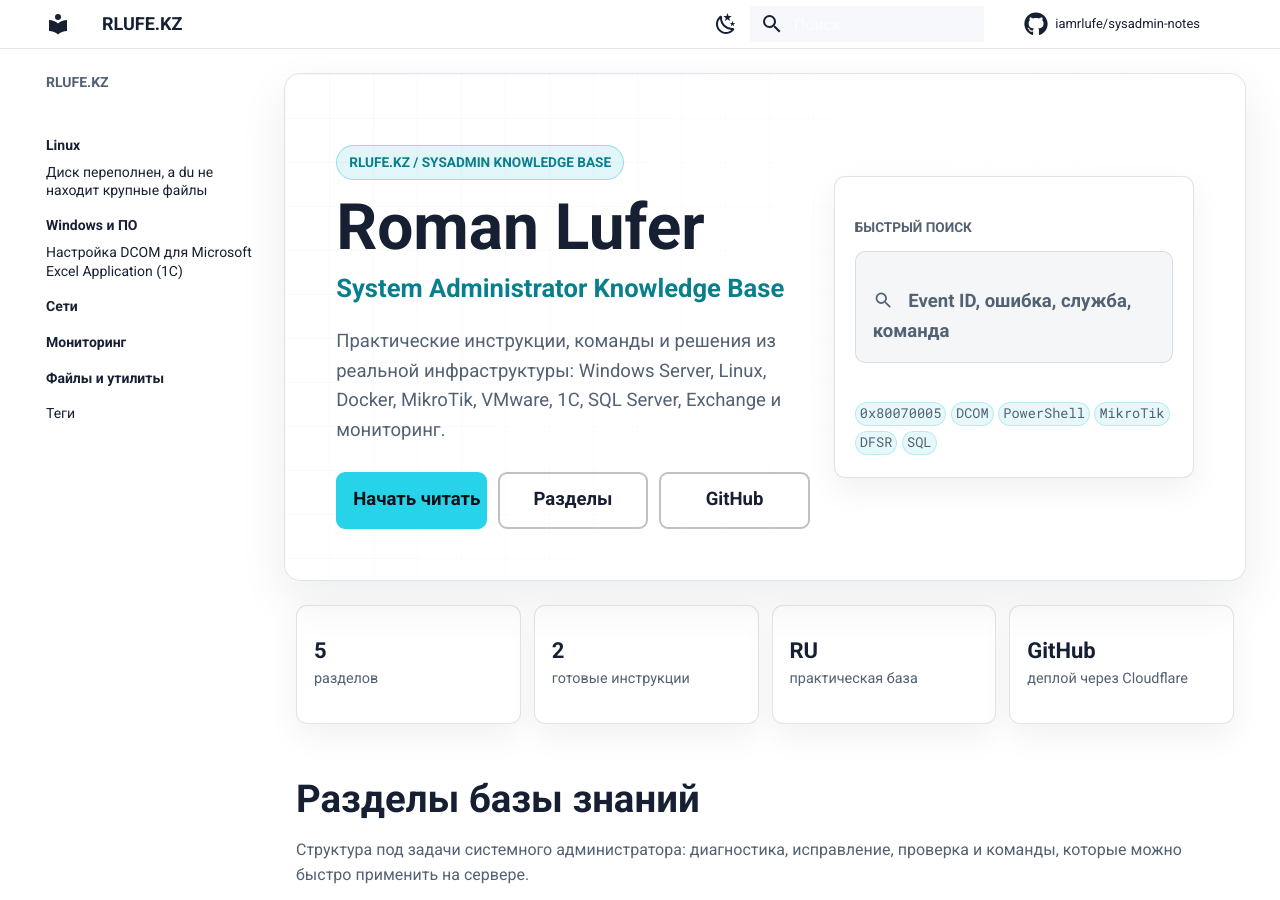
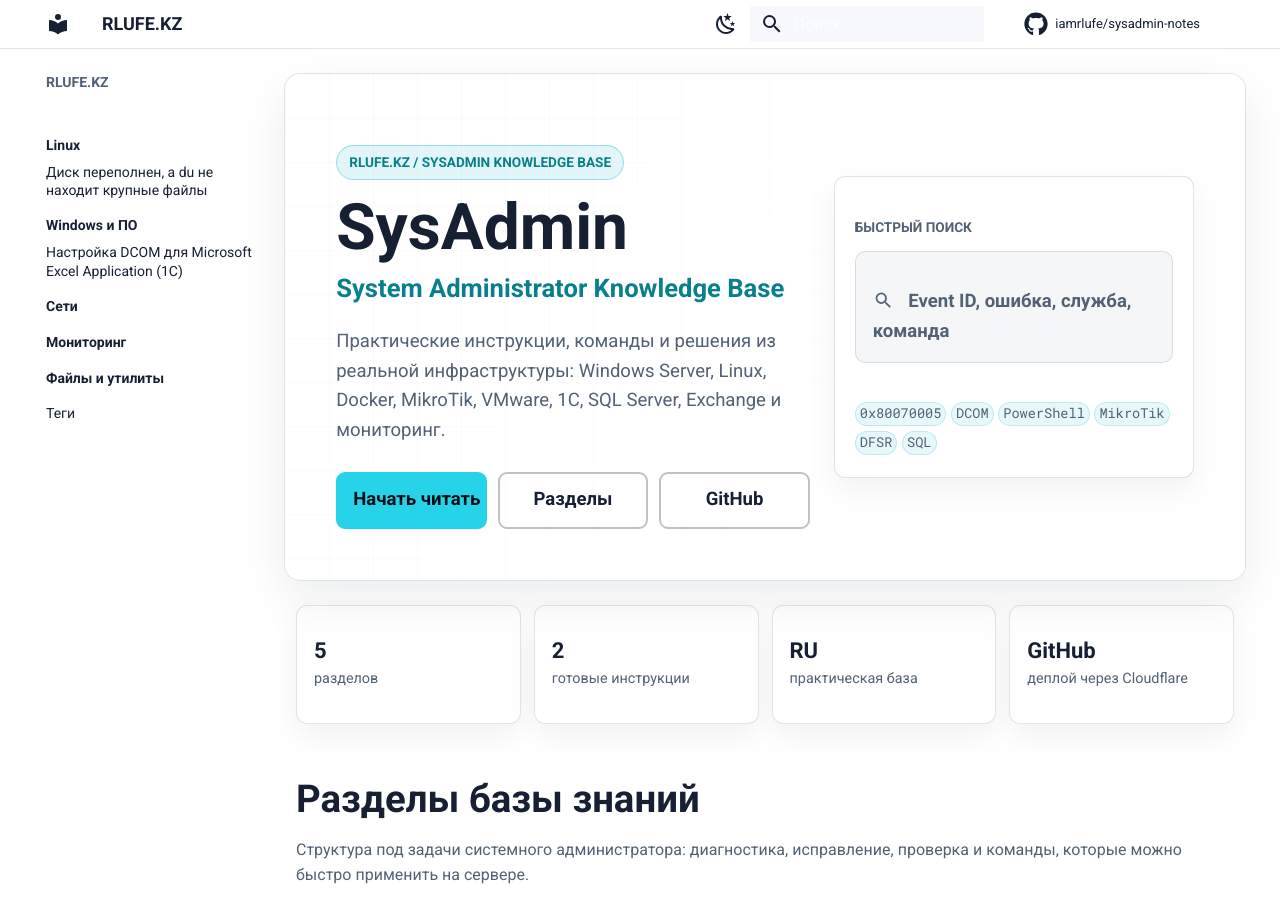
Before and after one commit to iamrlufe/sysadmin-notes, an MkDocs documentation site: the page built from docs/index.md, in a window 1280 px wide and 900 px high. Built offline with MkDocs 1.6.1 and Material for MkDocs 9.7.7, drawn with Linux system fonts in a browser that asks for light colours; comment, search, counter and statistics services are not loaded.

Commit message:
мало изменении убрал имя

```diff
--- a/docs/index.md
+++ b/docs/index.md
@@ -10,7 +10,7 @@
 
 <span class="kb-eyebrow">RLUFE.KZ / Sysadmin Knowledge Base</span>
 
-# Roman Lufer
+#  SysAdmin
 
 ## System Administrator Knowledge Base
 
```
